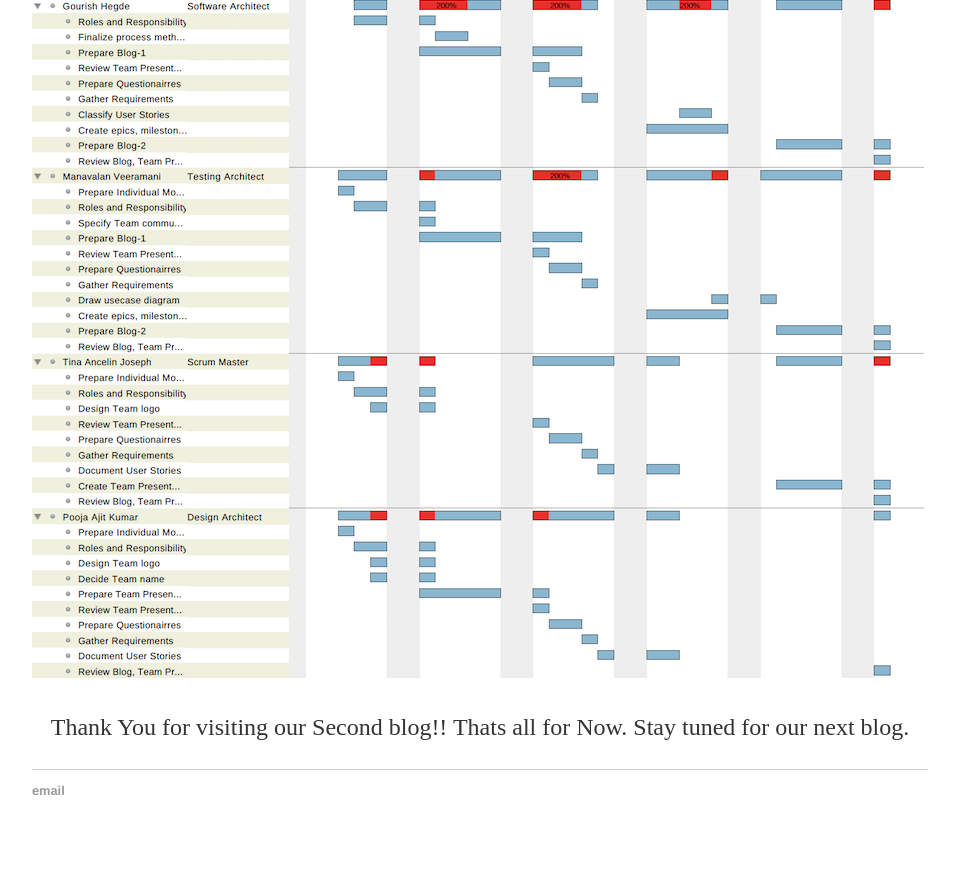
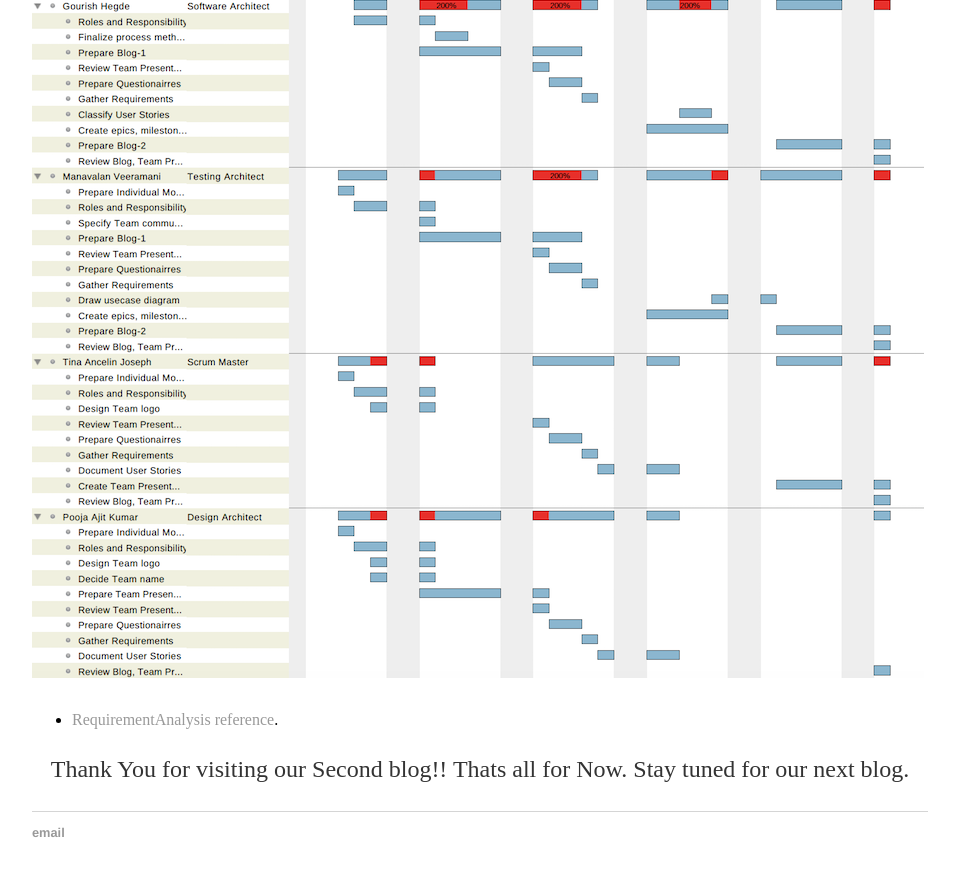
Before and after one commit to Anbehner/Android-Project, a Jekyll site: the page built from docs/_posts/2017-05-07-RequirementsAnalysis.md, in a window 1280 px wide and 900 px high, scrolled down 6509 px. Shown: the top 876 px of the window, without its empty margins (160-1115 px from the left). Built offline with Jekyll 4.4.1, drawn with Linux system fonts in a browser that asks for light colours.

Commit message:
To Test File Linkage

```diff
--- a/docs/_posts/2017-05-07-RequirementsAnalysis.md
+++ b/docs/_posts/2017-05-07-RequirementsAnalysis.md
@@ -107,6 +107,7 @@ The following Resource Allocation chart conveys the tasks assigned for each indi
 
 ![ResourceAllocation]({{site.baseurl}}/images/ResourcesChart.png "ResourceAllocation")
 
+- [RequirementAnalysis reference]({{site.baseurl}}/images/RequirementAnalysis.docx).
 
 <p align="center">
 Thank You for visiting our Second blog!! Thats all for Now. Stay tuned for our next blog.
```
